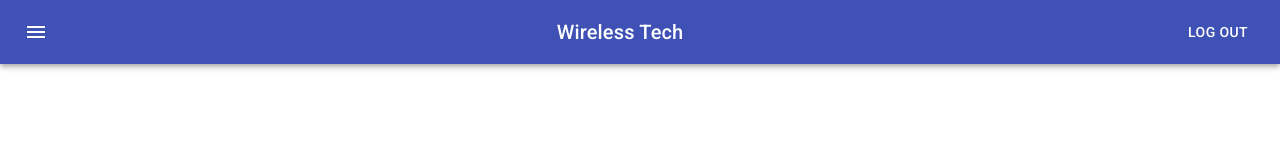
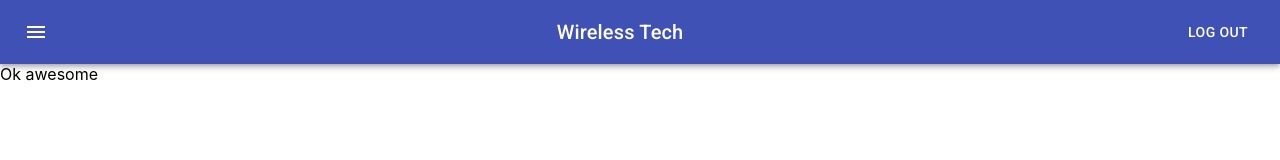
Before and after one commit to camarenad/wts-pmt-master, a React (Create React App) app: page / in a window 1280 px wide. Shown: the top 160 px of the page. Built offline with nearby package versions, Linux system fonts and the light colour scheme.

Commit message:
updating role based access with browser router

```diff
--- a/src/components/NavBar/NavBar.jsx
+++ b/src/components/NavBar/NavBar.jsx
@@ -7,22 +7,25 @@
 import MenuIcon from '@material-ui/icons/Menu';
 import Drawer from '@material-ui/core/Drawer';
 import MenuItem from '@material-ui/core/MenuItem';
-import LeftDrawer from '../../components/LeftDrawer/LeftDrawer';
-import { makeStyles, useTheme } from '@material-ui/core/styles';
 
-const drawerWidth = 240;
+
+
 
 class NavBar extends Component {
   constructor() {
     super();
-    this.state = { open: false, width: 500 };
+    this.state = { open: false , user:'', role:''};
   }
-
+componentDidMount(){
+    this.setState({
+        user:this.props.user,
+        role:this.props.role
+    })
+}
   handleToggle = () => this.setState({ open: !this.state.open });
   render() {
     const menuMargin = {
-      height: '50px',
-
+      height: '50px'
     };
     return (
       <div>
@@ -31,7 +34,7 @@
           style={{
             flexGrow: 1,
             display: 'flex',
-            justifyContent: 'space-around',
+            justifyContent: 'space-around'
             // background: 'red'
           }}
         >
@@ -58,7 +61,7 @@
           classes={this.state.width}
           onClose={this.handleToggle}
         >
-          <div style={{ width: 250}}>
+          <div style={{ width: 250 }}>
             <MenuItem style={menuMargin}>View Job Completion Forms</MenuItem>
             <MenuItem style={menuMargin}>Upload Work Order</MenuItem>
           </div>
--- a/src/pages/App/App.js
+++ b/src/pages/App/App.js
@@ -1,25 +1,42 @@
 import React, { Component } from 'react';
 import { Route, Switch, BrowserRouter, Redirect } from 'react-router-dom';
 import NavBar from '../../components/NavBar/NavBar';
-// import AppBar from '@material-ui/core/AppBar';
-// import Toolbar from '@material-ui/core/Toolbar';
-// import Typography from '@material-ui/core/Typography';
-// import Button from '@material-ui/core/Button';
-// import IconButton from '@material-ui/core/IconButton';
-// import MenuIcon from '@material-ui/icons/Menu';
-// import Drawer from '@material-ui/core/Drawer';
-// import MenuItem from '@material-ui/core/MenuItem';
 
 class App extends Component {
   constructor() {
     super();
-    this.state = { open: false };
+    this.state = { user: true, role: 'admin' };
   }
-
-  handleToggle = () => this.setState({ open: !this.state.open });
   render() {
     return (
-     <NavBar />
+      <BrowserRouter>
+        <Switch>
+          <Route>
+            <Route
+              exact
+              path='/'
+              render={props =>
+                this.state.user && this.state.role === 'admin' ? (
+                  <React.Fragment>
+                    <NavBar {...props} />
+                    <div>Ok awesome</div>
+                  </React.Fragment>
+                ) : this.state.user && this.state.role === 'manager' ? (
+                  <React.Fragment>
+                    <h1>Manager View</h1>
+                    </React.Fragment>
+                ) : this.state.user && this.state.role === 'tech' ? (
+                  <React.Fragment>
+                    <h1>tech view</h1>
+                  </React.Fragment>
+                ) : (
+                  <h1>sorry</h1>
+                )
+              }
+            />
+          </Route>
+        </Switch>
+      </BrowserRouter>
     );
   }
 }
```
